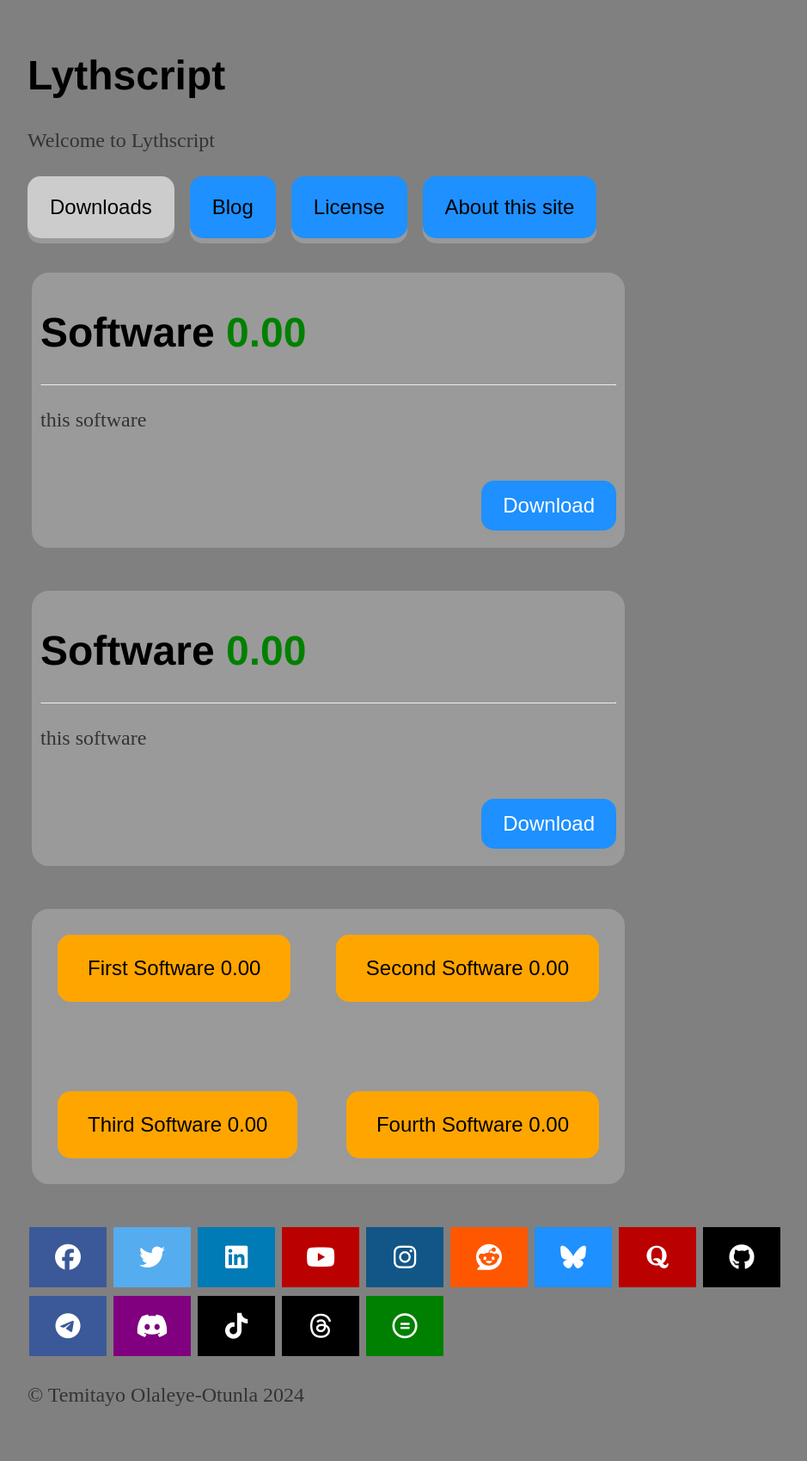
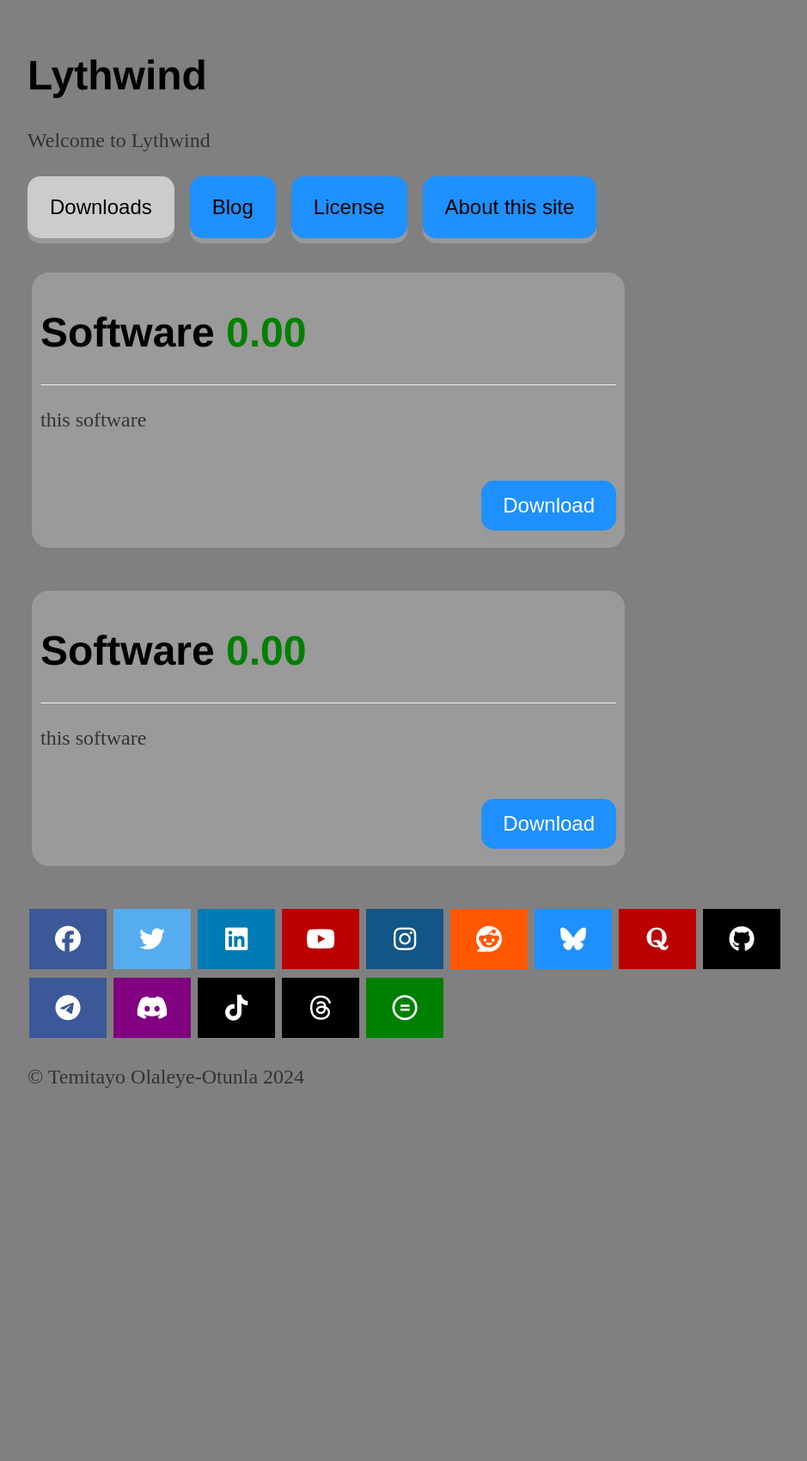
Before and after one commit to lythwind/lythwind.github.io, a Jekyll site: the page built from mobile.html, in a window 1280 px wide. Shown: the whole page at 86% size, without its empty margins (160-1099 px from the left). Built offline with Jekyll 4.4.1, drawn with Linux system fonts in a browser that asks for light colours; nearby versions of some CDN libraries; after the commit the page ends 1329 px from its top, so only the background shows below that.

Commit message:
Update mobile.html

```diff
--- a/mobile.html
+++ b/mobile.html
@@ -1,11 +1,11 @@
 ---
 layout: default
-title: Lythscript
-description: Welcome to Lythscript
+title: Lythwind
+description: Welcome to Lythwind
 ---
 
-  <h1>Lythscript</h1>
-<p>Welcome to Lythscript</p>
+  <h1>Lythwind</h1>
+<p>Welcome to Lythwind</p>
 
 <div class="tab">
   <button class="tablinks" onclick="openTab(event,'downloads')" id="defaultOpen" >Downloads</button>
@@ -36,14 +36,6 @@ description: Welcome to Lythscript
   </div>
 </div>
 
-<div class = "bdiv-container">
-
-  <div class ="b1"><button class= "bn" onclick="document.location='#'">First Software 0.00</button></div>
-  <div class ="b2"><button class= "bn" onclick="document.location='#'">Second Software 0.00</button></div>
-  <div class ="b3"><button class= "bn" onclick="document.location='#'">Third Software 0.00</button></div>
-  <div class ="b4"><button class= "bn" onclick="document.location='#'">Fourth Software 0.00</button></div>
-
-</div>
 
 </div>
 
@@ -86,7 +78,7 @@ OF THIS SOFTWARE, EVEN IF ADVISED OF THE POSSIBILITY OF SUCH DAMAGE.</p>
 </div>
 
 <div id="about" class="tabcontent">
-<h2>lythscript.github.io is:</h2>
+<h2>lythwind.github.io is:</h2>
 	<p>Licensed under Creative Commons Zero v1.0 Universal</p>
 
 
```
